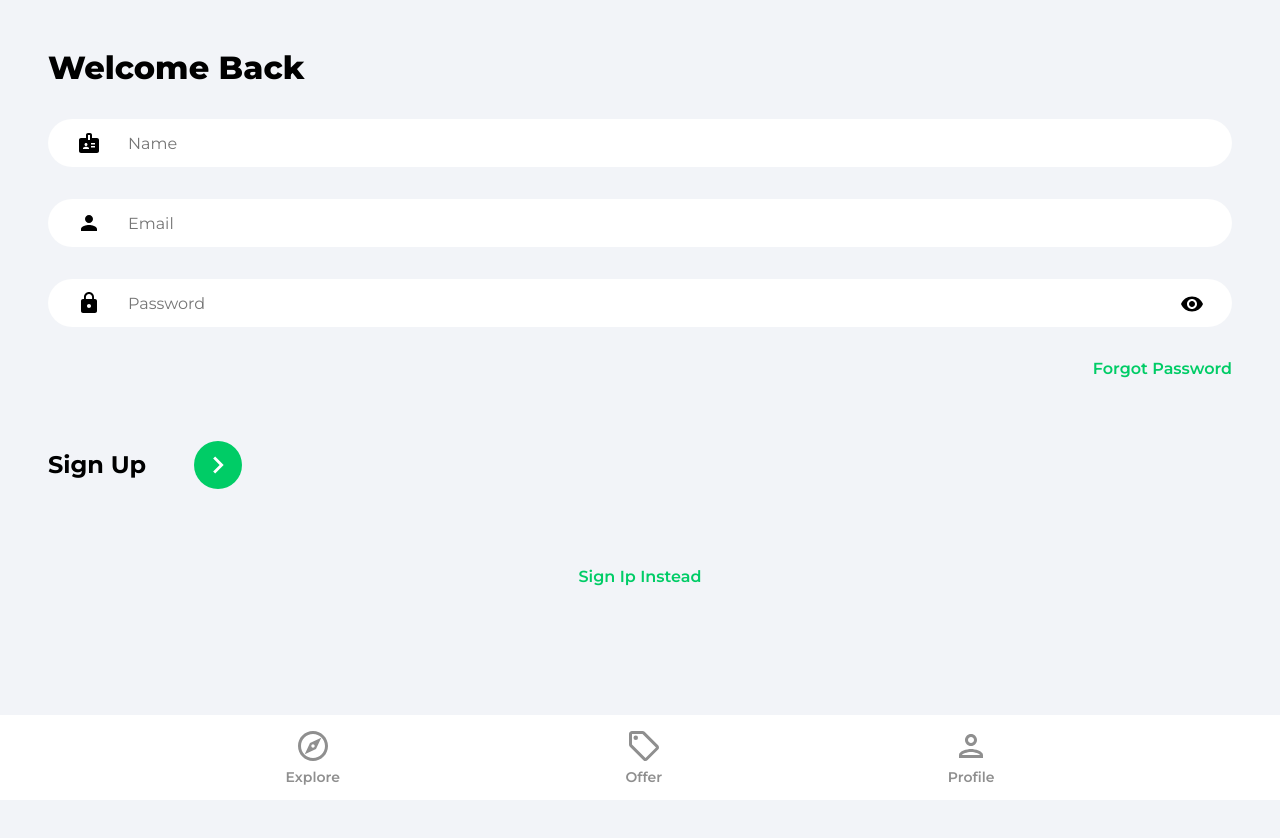
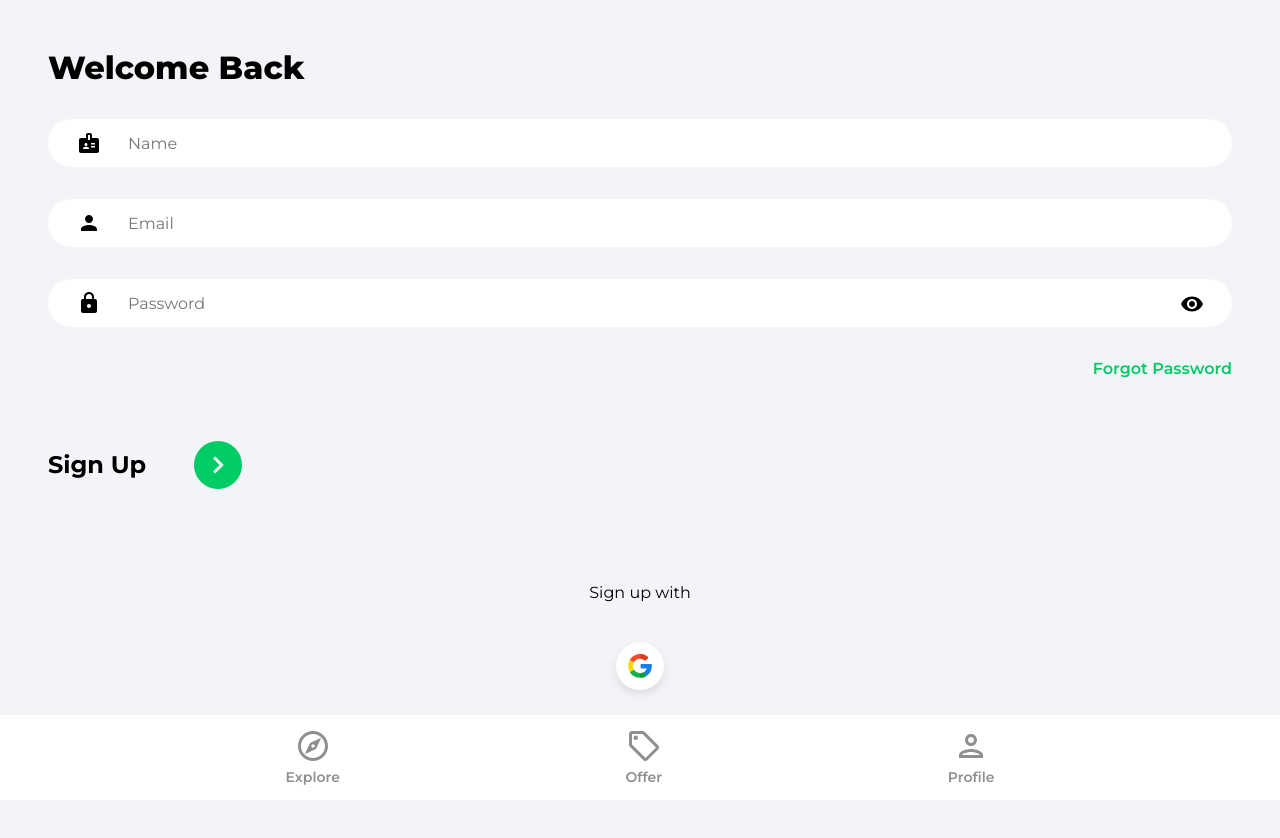
Before and after one commit to prasagungg/react-house-marketplace, a React (Create React App) app: page /sign-up in a window 1280 px wide. Shown: the top 838 px of the page. Before the commit the page ends 800 px from the top, so only its background shows below. Built offline with nearby package versions, Linux system fonts and the light colour scheme.

Commit message:
google login

```diff
--- /dev/null
+++ b/src/components/OAuth.jsx
@@ -0,0 +1,48 @@
+import React from "react";
+import { useLocation, useNavigate } from "react-router-dom";
+import { getAuth, signInWithPopup, GoogleAuthProvider } from "firebase/auth";
+import { setDoc, doc, serverTimestamp, getDoc } from "firebase/firestore";
+import { toast } from "react-toastify";
+import { db } from "../firebase.config";
+import googleIcon from "../assets/svg/googleIcon.svg";
+
+function OAuth() {
+  const navagate = useNavigate();
+  const location = useLocation();
+
+  const onGoogleClick = async () => {
+    try {
+      const auth = getAuth();
+      const provider = new GoogleAuthProvider();
+      const result = await signInWithPopup(auth, provider);
+      const user = result.user;
+
+      //check for user
+      const docRef = doc(db, "users", user.uid);
+      const docSnap = await getDoc(docRef);
+
+      if (!docSnap.exists()) {
+        await setDoc(doc(db, "users", user.uid), {
+          name: user.displayName,
+          email: user.email,
+          timestamp: serverTimestamp(),
+        });
+      }
+
+      navagate("/");
+    } catch (e) {
+      toast.error("Could not authorize with Google");
+    }
+  };
+
+  return (
+    <div className="socialLogin">
+      <p>Sign {location.pathname === "/sign-up" ? "up" : "in"} with</p>
+      <button className="socialIconDiv" onClick={onGoogleClick}>
+        <img className="socialIconImg" src={googleIcon} alt="google-icon" />
+      </button>
+    </div>
+  );
+}
+
+export default OAuth;
--- a/src/pages/SignIn.jsx
+++ b/src/pages/SignIn.jsx
@@ -5,6 +5,7 @@
 import visibilityIcon from "../assets/svg/visibilityIcon.svg";
 
 import { getAuth, signInWithEmailAndPassword } from "firebase/auth";
+import OAuth from "../components/OAuth";
 
 function SignIn() {
   const [showPassword, setShowPassword] = useState(false);
@@ -92,6 +93,7 @@
         </form>
 
         {/* Google Outh */}
+        <OAuth />
 
         <Link to="/sign-up" className="registerLink">
           Sign Up Instead
--- a/src/pages/SignUp.jsx
+++ b/src/pages/SignUp.jsx
@@ -13,6 +13,7 @@
 
 import { db } from "../firebase.config";
 import { setDoc, doc, serverTimestamp } from "firebase/firestore";
+import OAuth from "../components/OAuth";
 
 function SignUp() {
   const [showPassword, setShowPassword] = useState(false);
@@ -120,6 +121,7 @@
         </form>
 
         {/* Google Outh */}
+        <OAuth />
 
         <Link to="/sign-in" className="registerLink">
           Sign Ip Instead
```
